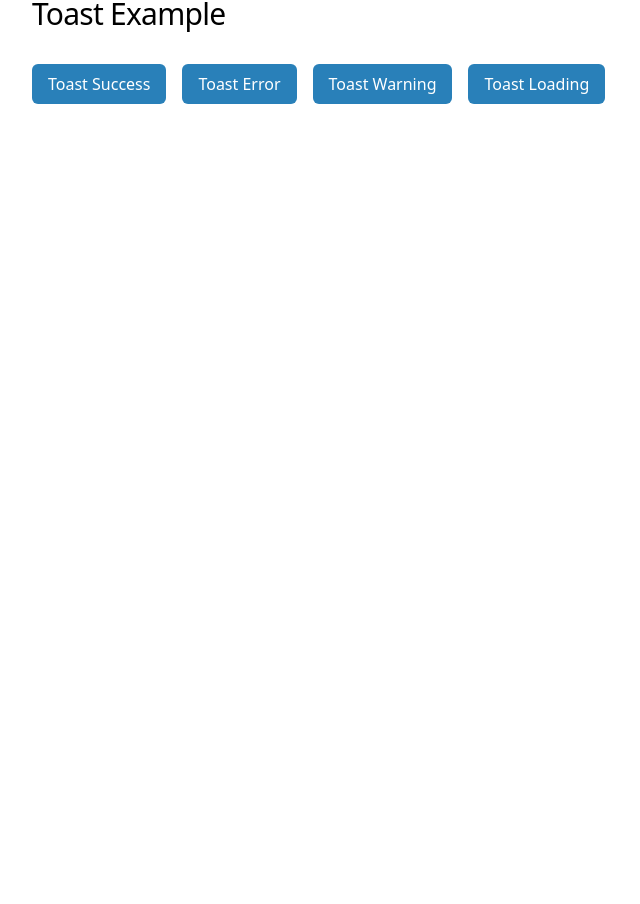
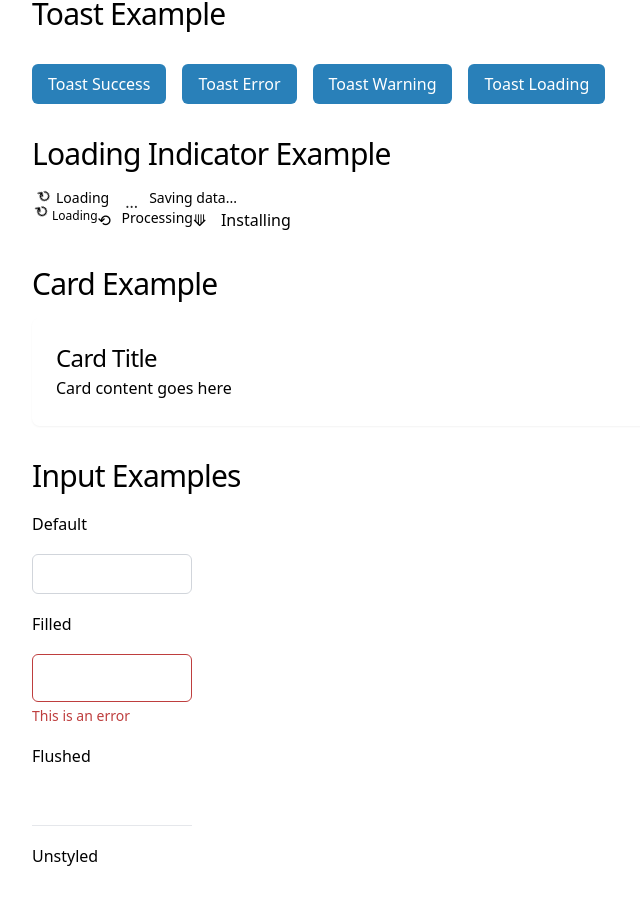
Before and after one commit to VevKit/vite-react, a React (Vite) app: page / in a window 1280 px wide. Shown: the part 356-1260 px from the top of the page, without its empty margins (0-640 px from the left). Before the commit the page ends 800 px from the top, so only its background shows below. Built offline with nearby package versions, Linux system fonts and the light colour scheme.

Commit message:
Input changes

```diff
--- a/src/components/ui/core/input/constants.ts
+++ b/src/components/ui/core/input/constants.ts
@@ -14,24 +14,28 @@ type InputSizeStyles = {
 
 export const INPUT_VARIANTS: InputVariantStyles = {
   outline: {
-    base: 'border border-input bg-background hover:border-accent-foreground focus-visible:ring-ring',
+    base: 'bg-white outline outline-1 -outline-offset-1 outline-gray-300 placeholder:text-gray-400 focus:outline focus:outline-2 focus:-outline-offset-2 focus:outline-indigo-600',
     disabled: 'opacity-50 cursor-not-allowed',
-    invalid: 'border-destructive focus-visible:ring-destructive/50',
+    invalid:
+      'outline outline-1 -outline-offset-1 outline-destructive focus:outline focus:outline-2 focus:-outline-offset-2 focus:outline-destructive',
   },
   filled: {
-    base: 'border-2 border-transparent bg-muted hover:bg-muted/80 focus-visible:ring-ring',
+    base: 'outline outline-1 -outline-offset-1 outline-gray-300 placeholder:text-gray-400 focus:outline focus:outline-2 focus:-outline-offset-2 focus:outline-indigo-600 bg-muted',
     disabled: 'opacity-50 cursor-not-allowed',
-    invalid: 'bg-destructive/10 focus-visible:ring-destructive/50',
+    invalid:
+      'outline outline-1 -outline-offset-1 outline-destructive focus:outline focus:outline-2 focus:-outline-offset-2 focus:outline-destructive',
   },
   flushed: {
-    base: 'rounded-none border-b border-input hover:border-accent-foreground focus-visible:border-primary',
+    base: 'rounded-none border-b border-input focus-visible:border-primary',
     disabled: 'opacity-50 cursor-not-allowed',
-    invalid: 'border-destructive focus-visible:border-destructive',
+    invalid:
+      'outline outline-1 -outline-offset-1 outline-destructive focus:outline focus:outline-2 focus:-outline-offset-2 focus:outline-destructive',
   },
   unstyled: {
-    base: 'border-none bg-transparent hover:bg-transparent',
+    base: 'border-none bg-transparent',
     disabled: 'opacity-50 cursor-not-allowed',
-    invalid: 'text-destructive',
+    invalid:
+      'outline outline-1 -outline-offset-1 outline-destructive focus:outline focus:outline-2 focus:-outline-offset-2 focus:outline-destructive',
   },
 } as const;
 
--- a/src/pages/ExamplePage.tsx
+++ b/src/pages/ExamplePage.tsx
@@ -2,7 +2,10 @@
 // import { ModalEntry } from '@/components/ui/core/modal';
 import { ToastVariant } from '@/components/ui/core/toast/types';
 import { Button } from '@/components/ui/react/Button';
+import { Card } from '@/components/ui/react/Card';
 import { Container } from '@/components/ui/react/Container';
+import { Input } from '@/components/ui/react/Input';
+import { Loader } from '@/components/ui/react/Loader';
 import { useModal, Modal } from '@/components/ui/react/Modal';
 import { useToast } from '@/components/ui/react/Toast';
 import { Typography } from '@/components/ui/react/Typography';
@@ -83,6 +86,45 @@ const ExamplePage = () => {
             <Button onClick={() => handleToast('loading')}>Toast Loading</Button>
           </div>
         </section>
+
+        <section>
+          <Typography variant="h2" className="mb-4">
+            Loading Indicator Example
+          </Typography>
+          <div className="flex space-x-4">
+            <Loader />
+            <Loader label="Saving data..." variant="dots" />
+          </div>
+          <Loader size="sm" variant="spinner" />
+          <Loader size="md" variant="processing" />
+          <Loader size="lg" variant="installing" />
+        </section>
+
+        <section>
+          <Typography variant="h2" className="mb-4">
+            Card Example
+          </Typography>
+          <Card>
+            <Typography variant="h3">Card Title</Typography>
+            <Typography variant="body1">Card content goes here</Typography>
+          </Card>
+        </section>
+
+        <section>
+          <Typography variant="h2" className="mb-4">
+            Input Examples
+          </Typography>
+          <div className="flex flex-col space-y-4 w-40">
+            <Typography variant="body1">Default</Typography>
+            <Input />
+            <Typography variant="body1">Filled</Typography>
+            <Input size="lg" isInvalid error="This is an error" variant="filled" />
+            <Typography variant="body1">Flushed</Typography>
+            <Input variant="flushed" />
+            <Typography variant="body1">Unstyled</Typography>
+            <Input variant="unstyled" />
+          </div>
+        </section>
       </div>
     </div>
   );
--- a/src/theme/variants/toast.ts
+++ b/src/theme/variants/toast.ts
@@ -1,14 +1,19 @@
-import { TOAST_VARIANTS, TOAST_BASE_STYLES } from '@/components/ui/core/toast/constants';
+import {
+  TOAST_VARIANTS,
+  TOAST_BASE_STYLES,
+  TOAST_ANIMATIONS,
+} from '@/components/ui/core/toast/constants';
 import type { ToastStyleProps } from '@/components/ui/core/toast/types';
 
-export const getToastStyles = ({ variant, visible }: ToastStyleProps) => {
+export const getToastStyles = ({ variant, position, visible }: ToastStyleProps) => {
   const variantStyles = TOAST_VARIANTS[variant];
+  const animationStyles = TOAST_ANIMATIONS[position];
 
   return {
     base: TOAST_BASE_STYLES,
     variant: variantStyles.container,
     icon: variantStyles.icon,
     title: variantStyles.title,
-    state: visible ? 'animate-in slide-in-from-right' : 'animate-out slide-out-to-right',
+    state: visible ? animationStyles.enter : animationStyles.exit,
   };
 };
```
